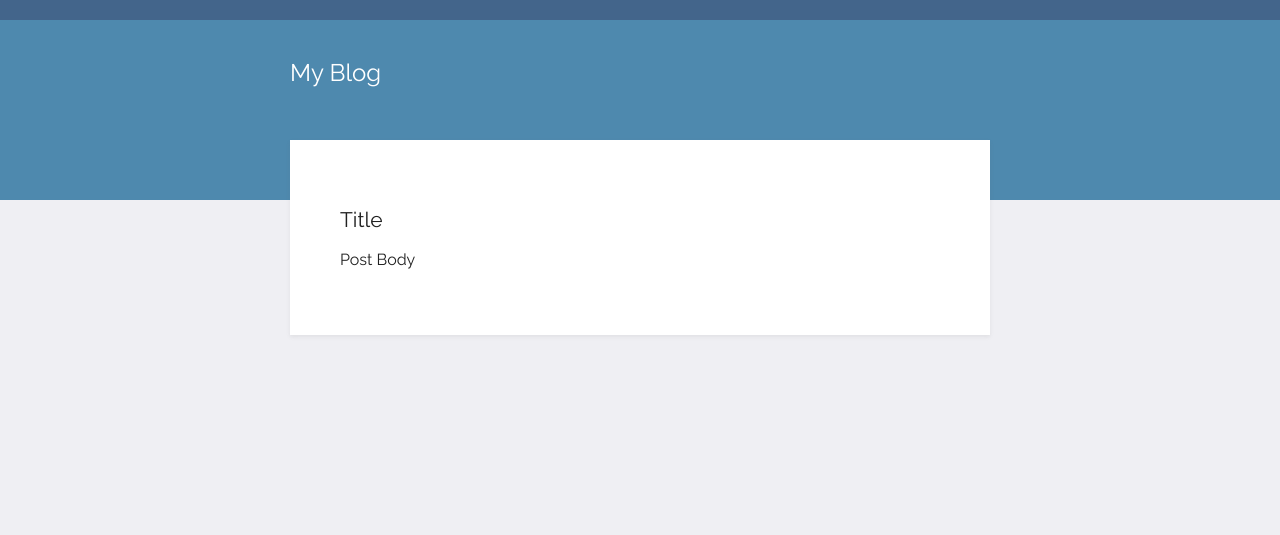
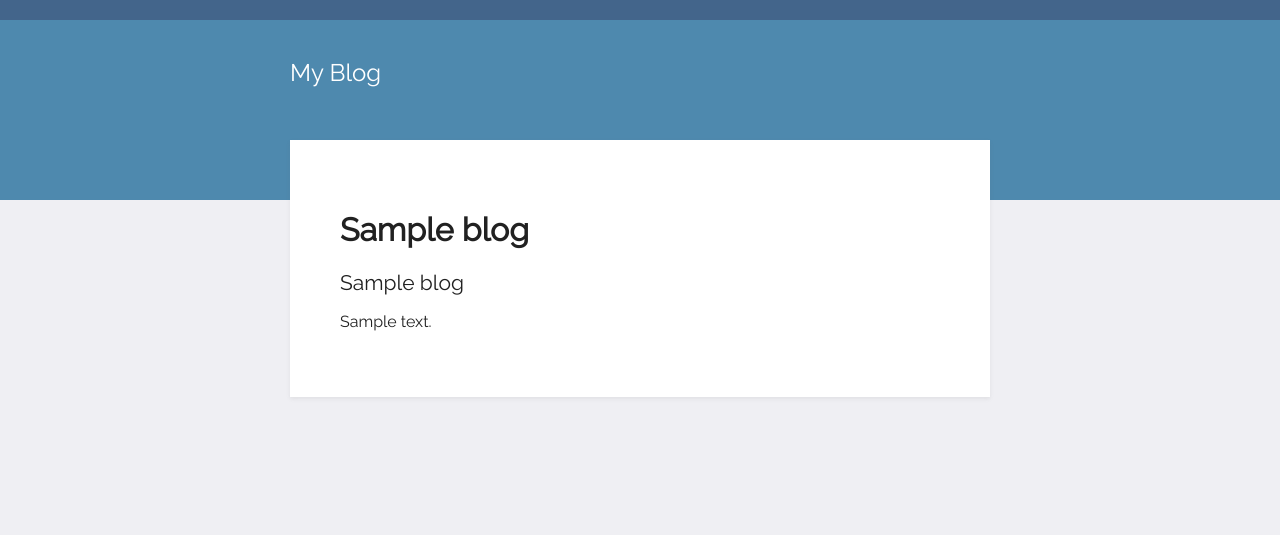
Before and after one commit to hoangnym/jinja-intro, a Flask app: template templates/post.html in a window 1280 px wide. Shown: the top 535 px of the page. Run offline with Flask 2, Linux system fonts and the light colour scheme; the template is opened without the code that fills it: most values are stand-ins (such as "Sample title", 1, 10 or a date in 2020).

Commit message:
finish up posts page

```diff
--- a/templates/post.html
+++ b/templates/post.html
@@ -13,10 +13,11 @@
            </div>
         <div class="content">
             <div class="card">
-                <h2>Title</h2>
-                <p>Post Body</p>
+                <h1>{{ blog["title"] }}</h1>
+                <h2>{{ blog["subtitle"] }}</h2>
+                <p>{{ blog["body"] }}</p>
             </div>
-
+        </div>
     </div>
 </div>
 </body>
```
Also changed, not shown: main.py (+7 -4 lines).
